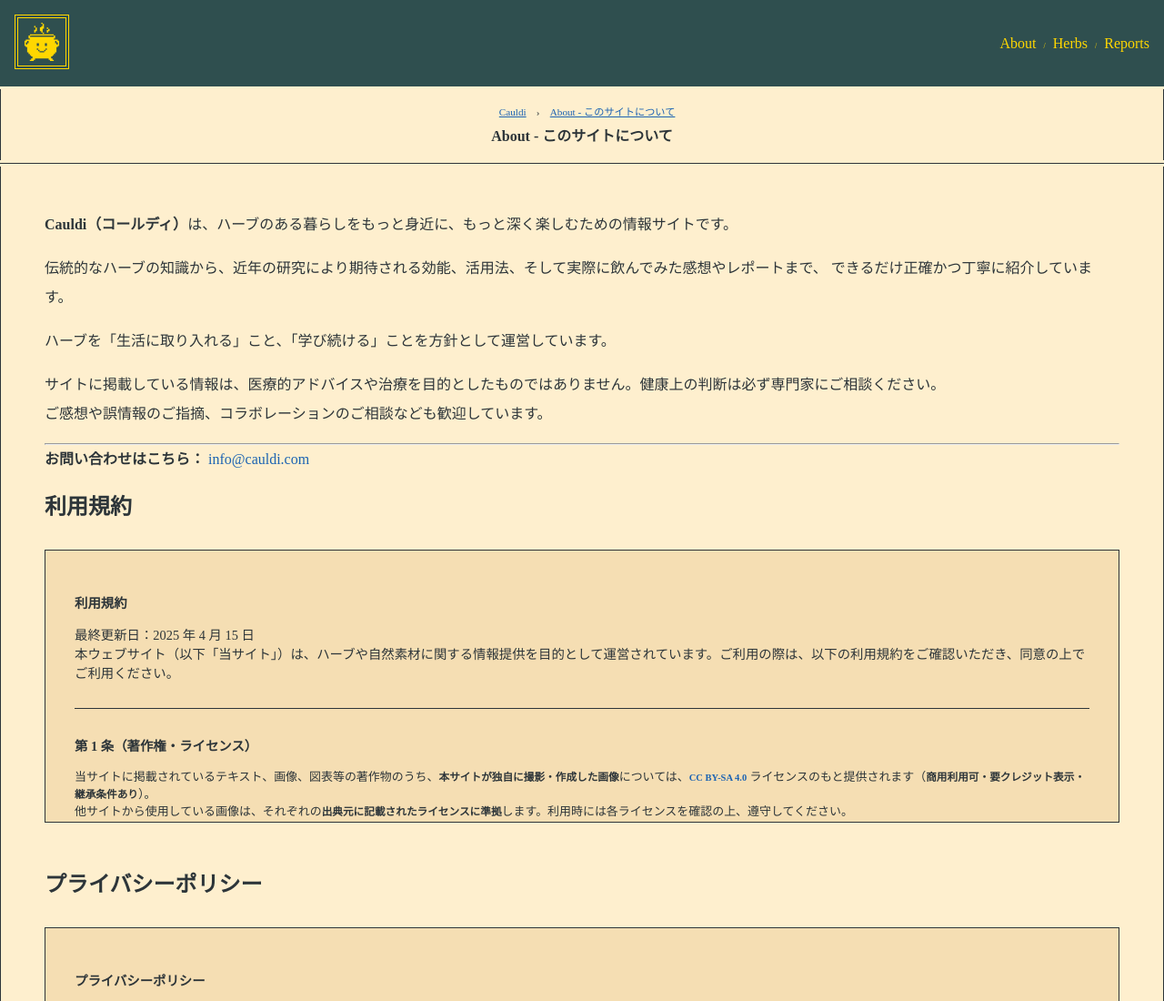
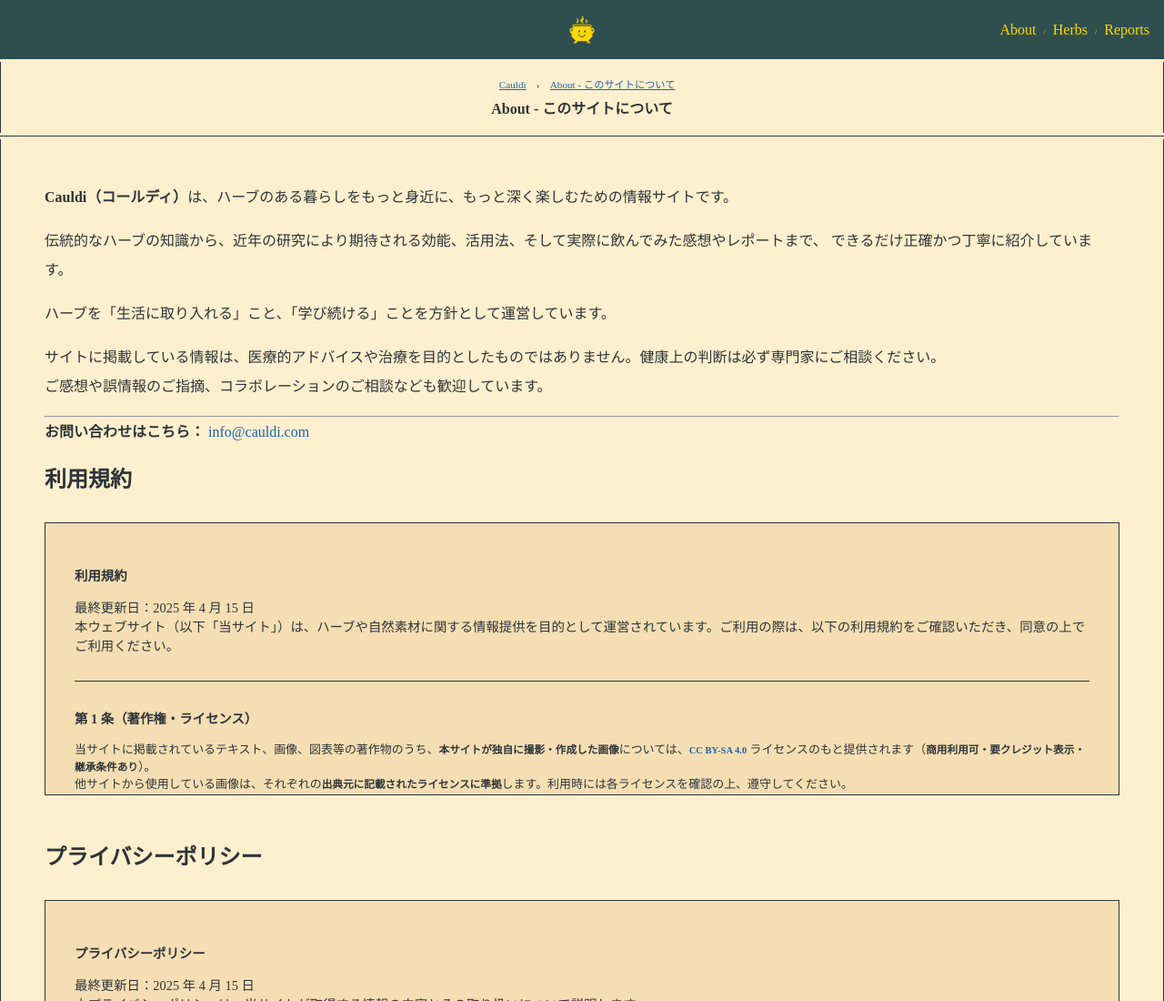
Before and after one commit to migiwa-ya/cauldi, an Astro site: page /about in a window 1280 px wide. Shown: the top 1100 px of the page at 91% size. Built offline with nearby package versions, Linux system fonts and the light colour scheme; Astro itself is replaced by a stand-in of ours; a web font is replaced by a local one.

Commit message:
fix: logo

```diff
--- a/src/styles/global.css
+++ b/src/styles/global.css
@@ -40,6 +40,14 @@ ol {
   align-items: center;
   background-color: darkslategrey;
 
+  .container {
+    display: flex;
+    justify-content: center;
+    @media (max-width: 640px) {
+      display: block;
+    }
+  }
+
   .logo {
     display: inline-block;
     padding: 1em;
@@ -47,10 +55,8 @@ ol {
   }
 
   .logomark {
-    width: 60px;
+    width: 30px;
     fill: gold;
-    border: 4px double gold;
-    padding: 0.3em;
   }
 
   nav {
```
